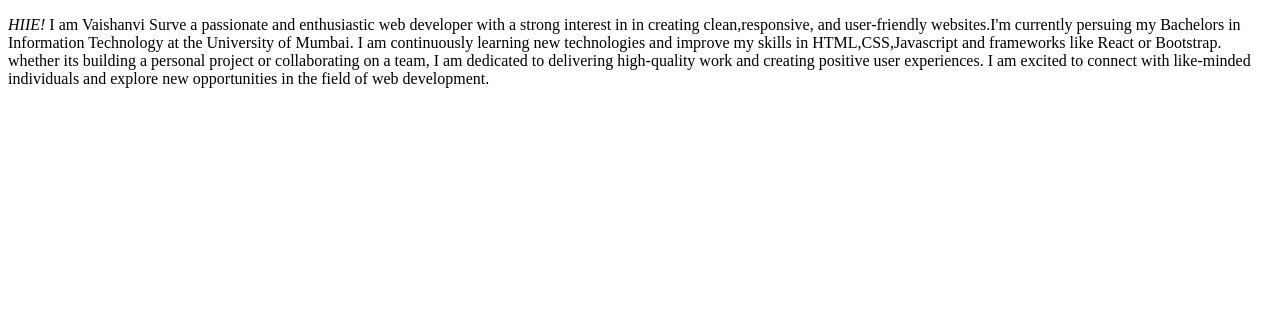
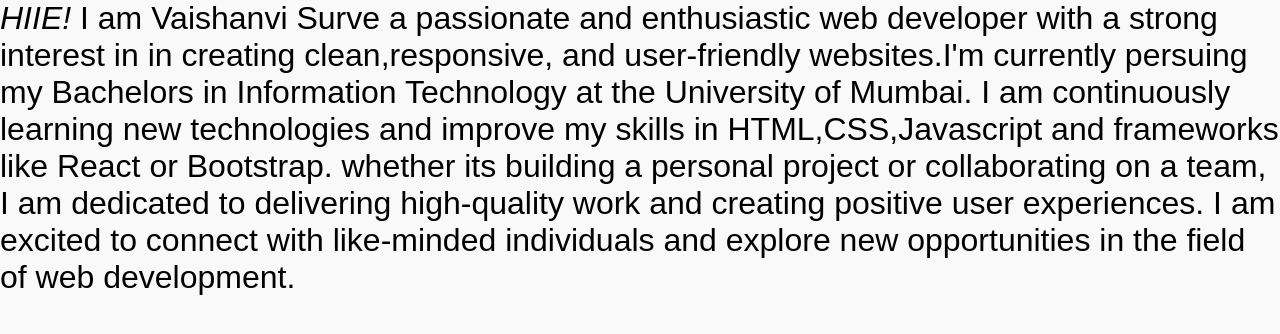
Before and after one commit to Vaishuweb009/Portfolio-, a plain HTML site: page about.html in a window 1280 px wide. Drawn offline with Linux system fonts and the light colour scheme.

Commit message:
Add files via upload

```diff
--- a/about.html
+++ b/about.html
@@ -3,11 +3,14 @@
 <head>
     <meta charset="UTF-8">
     <meta name="viewport" content="width=device-width, initial-scale=1.0">
+    <link rel="stylesheet" href="style.css">
     <title>Document</title>
 </head>
 <body>
- <p> <i>HIIE!</i> I am Vaishanvi Surve a passionate and enthusiastic web developer with a strong interest in in creating clean,responsive, and user-friendly websites.I'm currently persuing my Bachelors in Information Technology at the University of Mumbai. I am  continuously learning new technologies and improve my skills in HTML,CSS,Javascript and frameworks like React or Bootstrap.
+ <div class="abtme">
+
+ <i>HIIE!</i> I am Vaishanvi Surve a passionate and enthusiastic web developer with a strong interest in in creating clean,responsive, and user-friendly websites.I'm currently persuing my Bachelors in Information Technology at the University of Mumbai. I am  continuously learning new technologies and improve my skills in HTML,CSS,Javascript and frameworks like React or Bootstrap.
     whether its building a personal project or collaborating on a team, I am dedicated to delivering high-quality work and creating positive user experiences. I am excited to connect with like-minded individuals and explore new opportunities in the field of web development.
-</p>
+</p></div>
 </body>
 </html>
```
